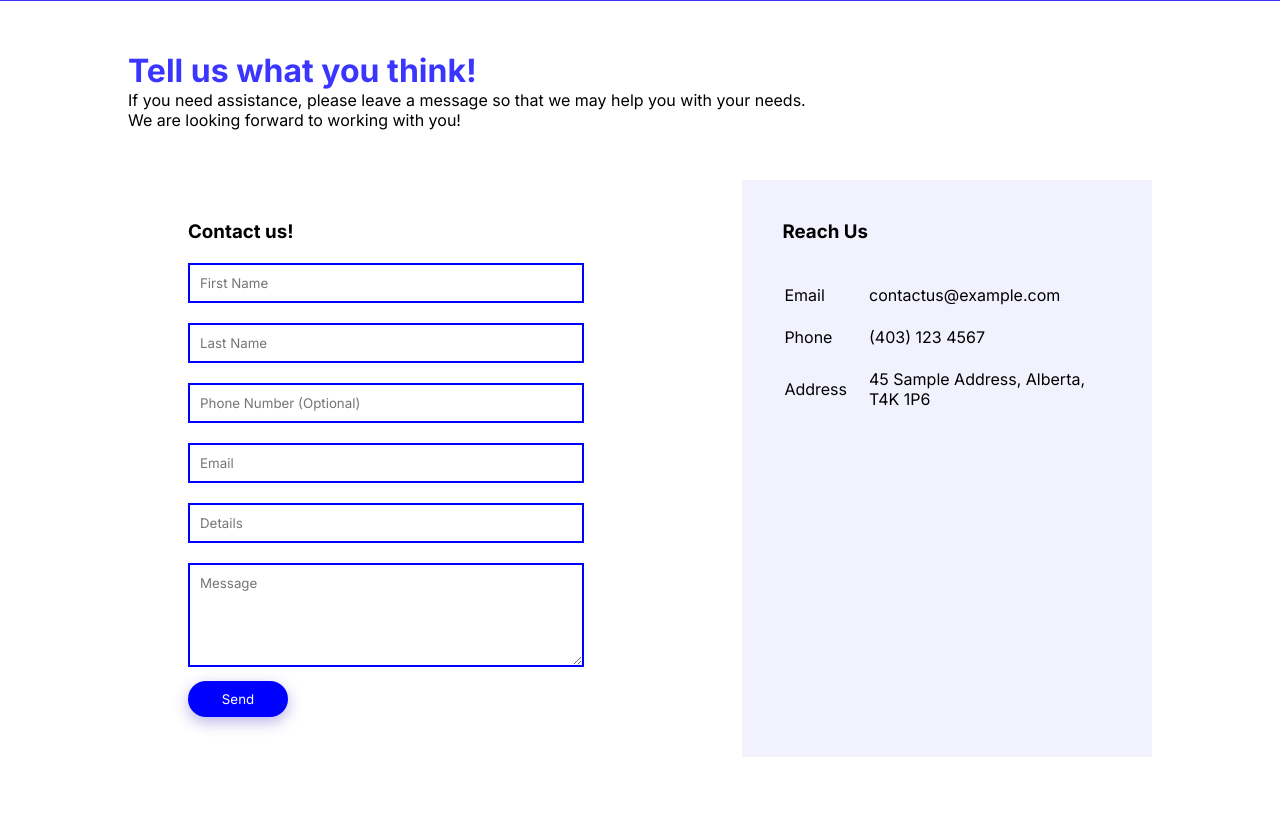
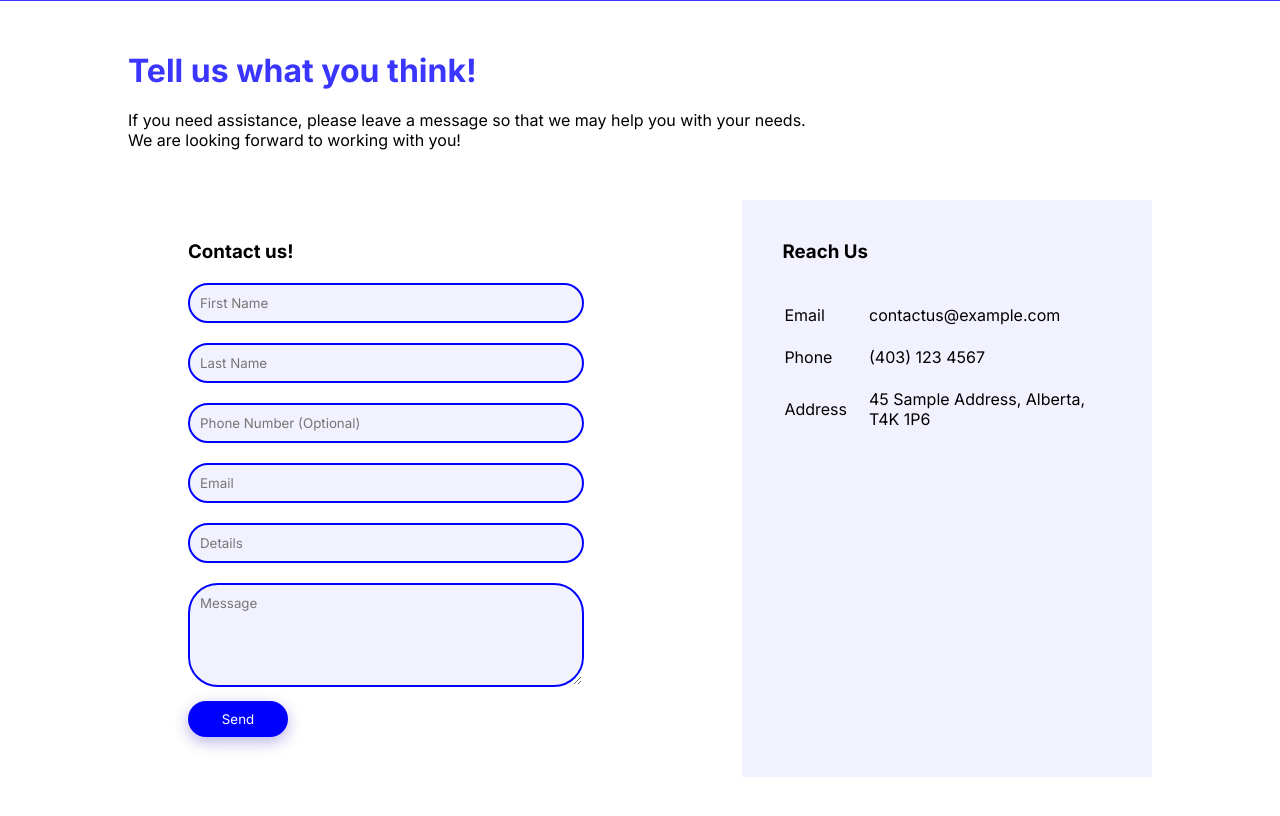
Before and after one commit to Oprixion/BeaverPGTWebSite, a plain HTML site: page contact.html in a window 1280 px wide. Shown: the part 94-910 px from the top of the page. Drawn offline with Linux system fonts and the light colour scheme.

Commit message:
added some visuals for contact.html

```diff
--- a/style.css
+++ b/style.css
@@ -151,6 +151,10 @@ h1{
     width: 80%;
     margin: 50px auto;
 }
+
+.contact-container p{
+    padding-top: 20px;
+}
 .contact-box{
     display: flex;
     margin-top: 50px;
@@ -183,6 +187,13 @@ input{
     border: 2px solid blue;
     width: 80%;
     padding: 10px;
+    background-color:rgb(242, 242, 255);
+    border-radius: 30px;
+}
+
+input:focus{
+    outline: none;
+    border: 2px solid rgb(155, 155, 252);
 }
 
 textarea{
@@ -190,6 +201,13 @@ textarea{
     border: 2px solid blue;
     outline: none;
     padding: 10px;
+    background-color:rgb(242, 242, 255);
+    border-radius: 30px;
+}
+
+textarea:focus{
+    outline: none;
+    border: 2px solid rgb(155, 155, 252);
 }
 
 button{
```
